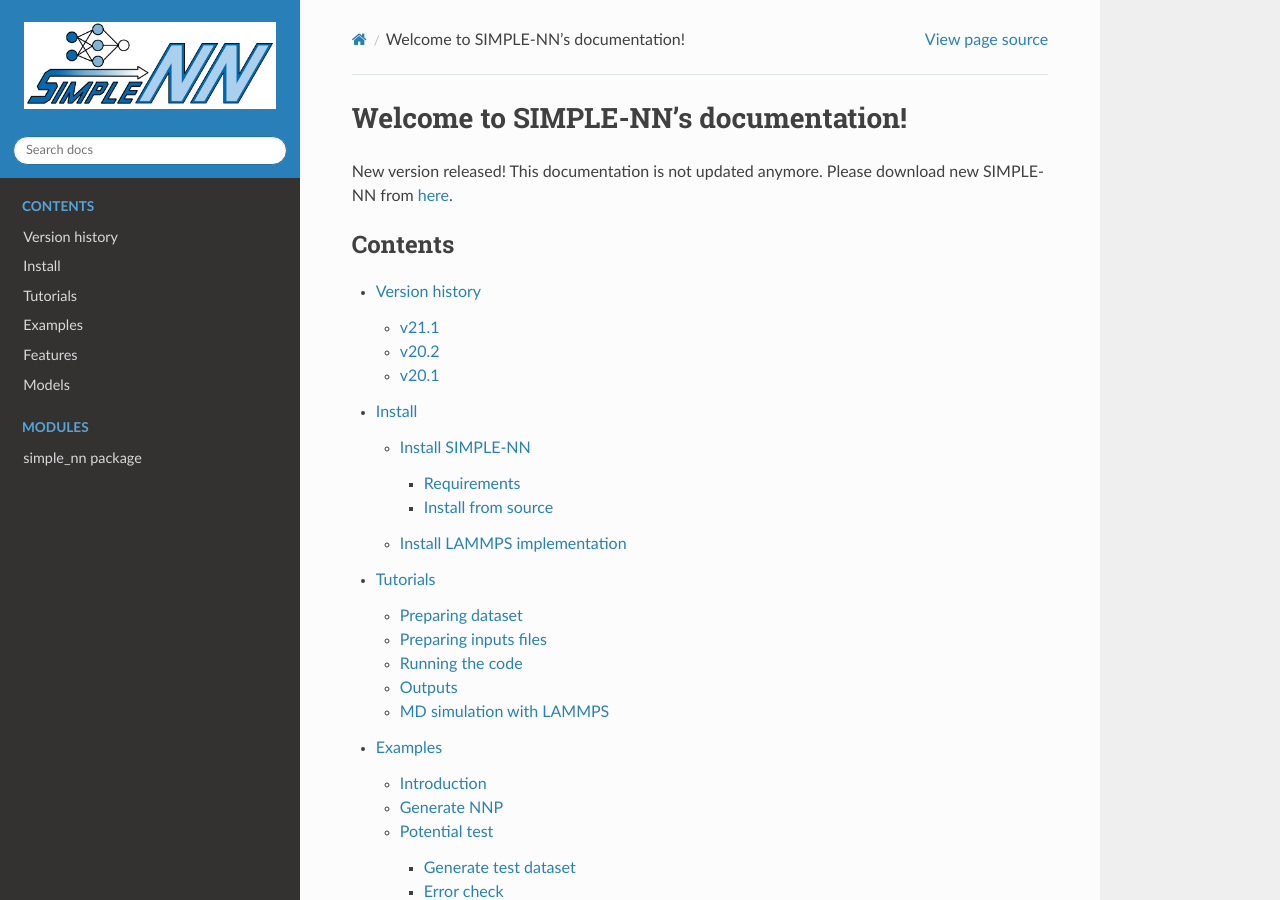
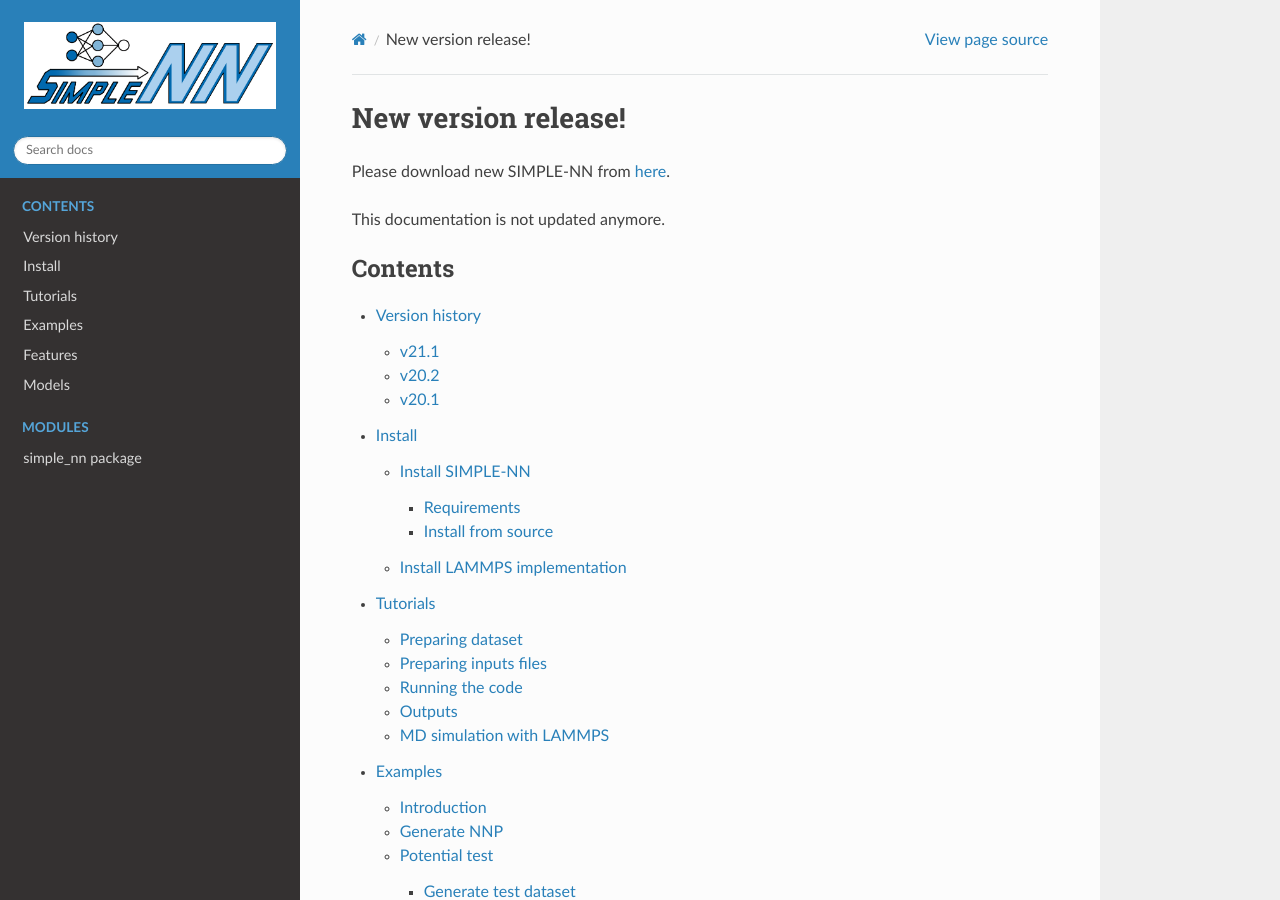
Before and after one commit to MDIL-SNU/SIMPLE-NN, a Sphinx documentation site: the page built from docs/index.rst, in a window 1280 px wide and 900 px high. Built offline with Sphinx 7.4.7 and the Read the Docs theme 2.0.0, drawn with Linux system fonts in a browser that asks for light colours.

Commit message:
Update docs

```diff
--- a/docs/index.rst
+++ b/docs/index.rst
@@ -3,12 +3,12 @@
    You can adapt this file completely to your liking, but it should at least
    contain the root `toctree` directive.
 
-Welcome to SIMPLE-NN's documentation!
-=====================================
+New version release!
+====================
 
-New version released!
+Please download new SIMPLE-NN from `here`_.
+
 This documentation is not updated anymore.
-Please download new SIMPLE-NN from `here`_.
 
 .. _here: https://github.com/MDIL-SNU/SIMPLE-NN_v2
 
```
